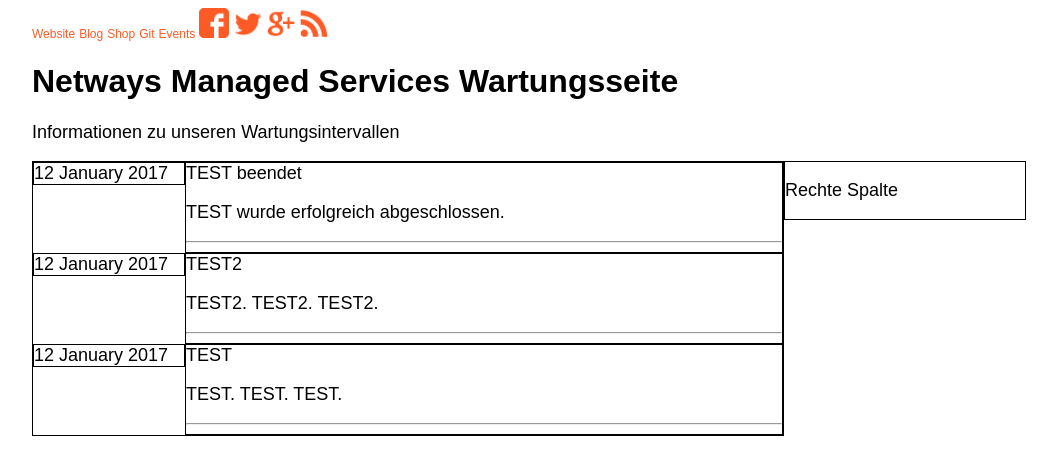
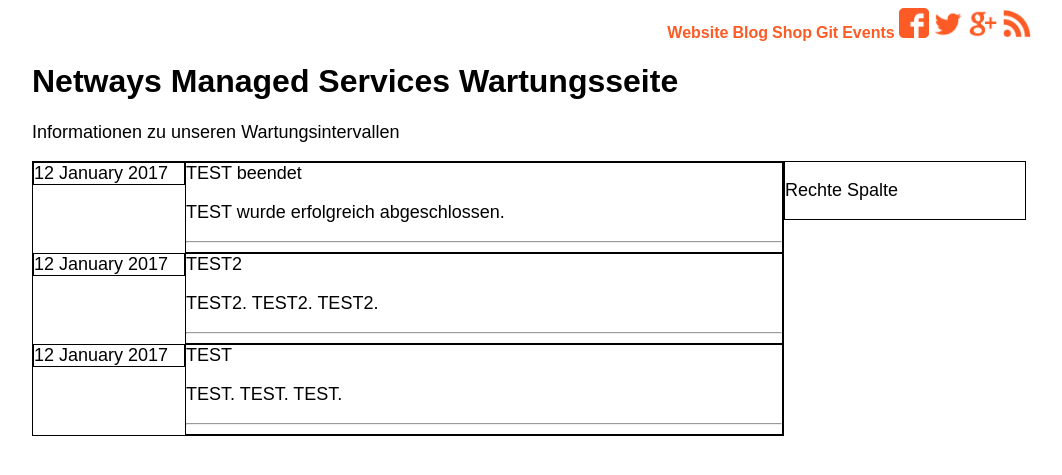
Before and after one commit to Storagegirl/storagegirl.github.io, a Jekyll site: the page built from index.html, in a window 1280 px wide. Shown: the top 475 px of the page, without its empty margins (108-1170 px from the left). Built offline with Jekyll 4.4.1, drawn with Linux system fonts in a browser that asks for light colours.

Commit message:
Update main.css

```diff
--- a/css/main.css
+++ b/css/main.css
@@ -23,13 +23,15 @@ p {
 
 a {
     font-family: arial;
+    font-weight: bold;
     color: #FD5B25;
-    font-size: 12px;
+    font-size: 16px;
     text-align: right;
     text-decoration: none;
 }
 
 .boxsocial {
+    text-align: right;
     margin: auto;
     width: 100%;
 }
```
